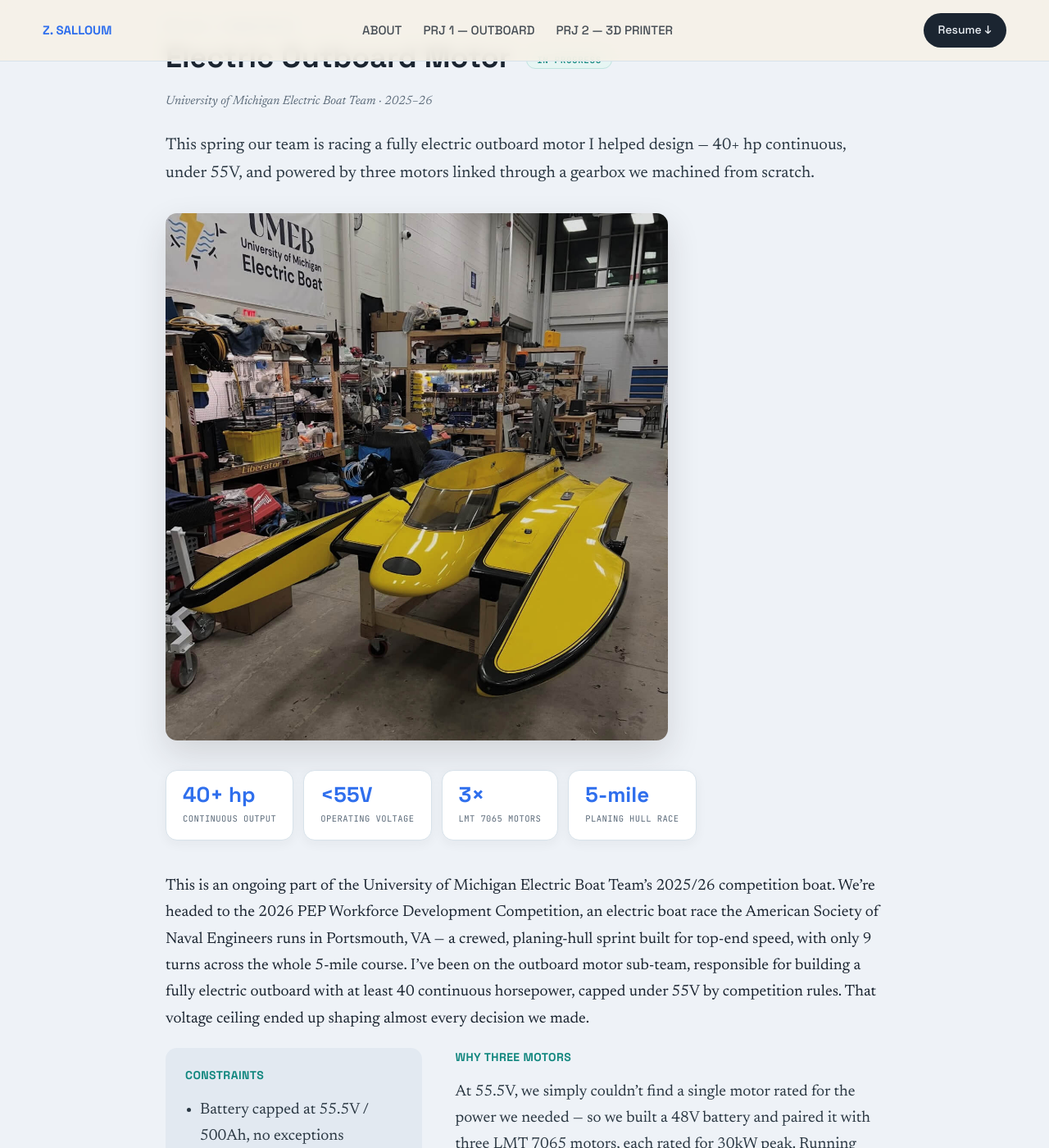
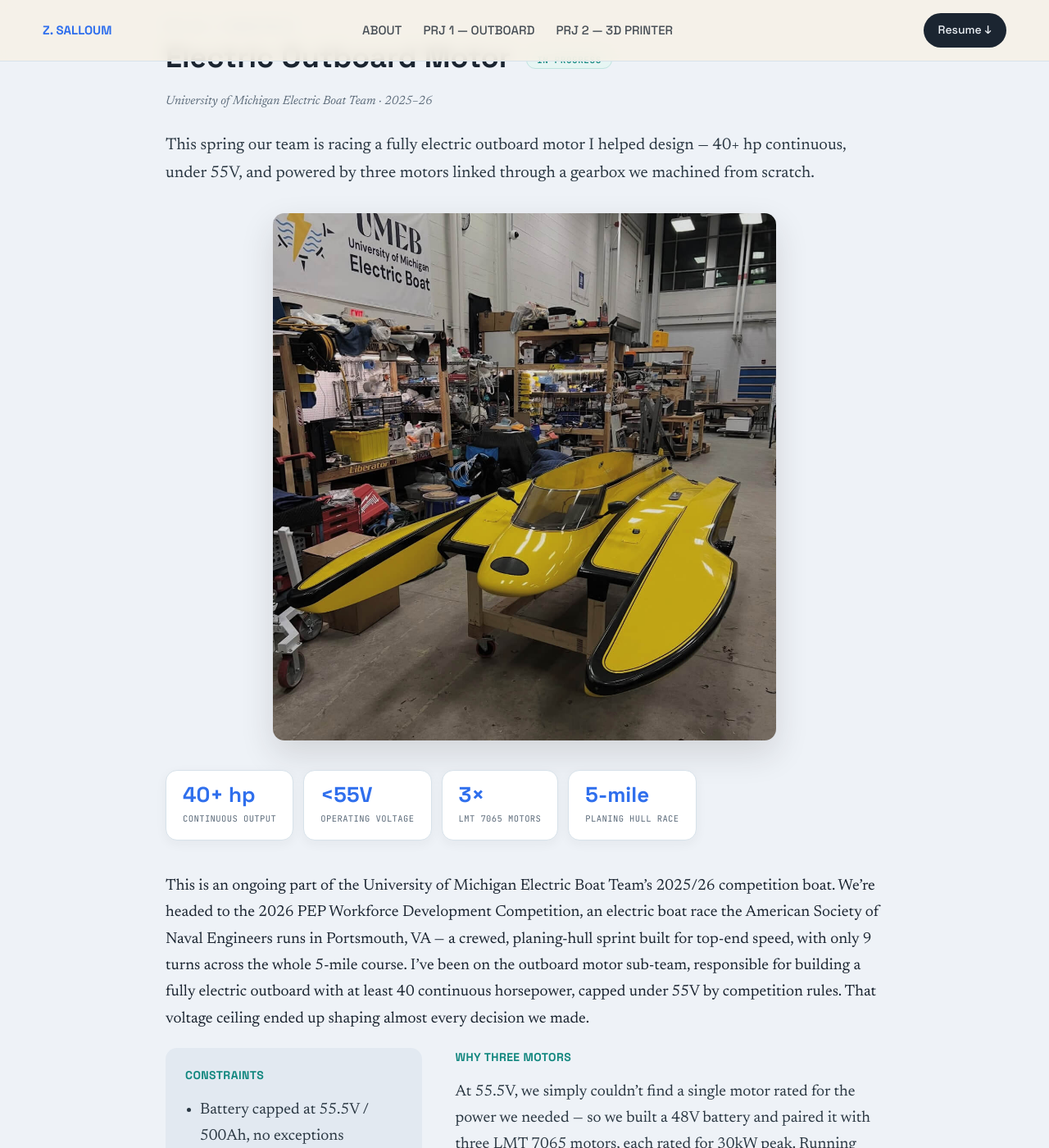
Before and after one commit to zacharysalloum/zacharysalloum.github.io, a Jekyll site: the page built from index.md, in a window 1280 px wide and 1400 px high, scrolled down 1153 px. Shown: the whole window at 82% size. Built offline with Jekyll 4.4.1, drawn with Linux system fonts in a browser that asks for light colours.

Commit message:
Update style.css

```diff
--- a/assets/css/style.css
+++ b/assets/css/style.css
@@ -227,7 +227,7 @@ h1.name{
   border-radius:14px;
   overflow:hidden;
   box-shadow:0 16px 40px rgba(42,38,32,.14);
-  margin-bottom:36px;
+  margin:0 auto 36px;
 }
 .hero-shot img{display:block;width:100%;}
 
```
